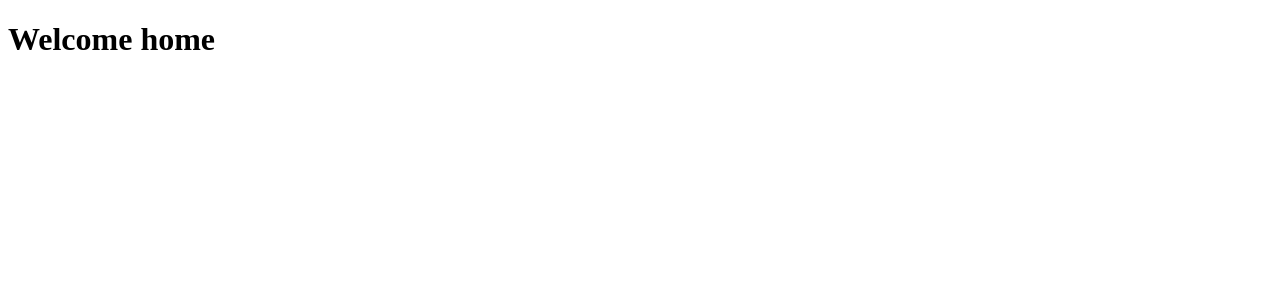
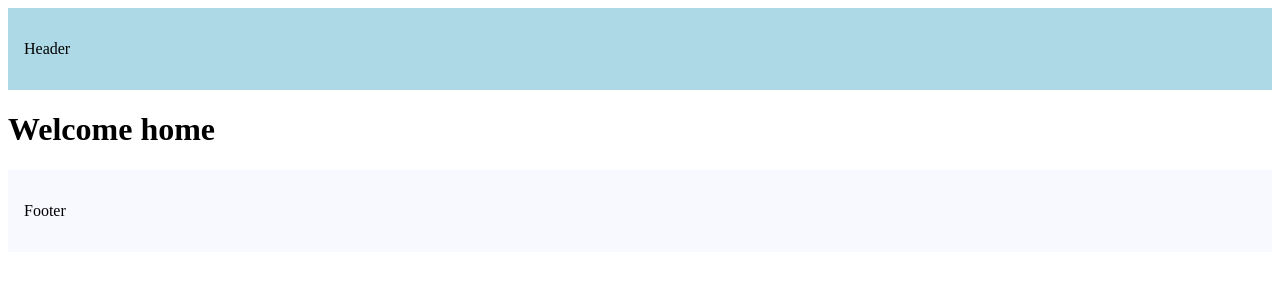
Before and after one commit to firoliyos/Next-Js-learn, a Next.js app: page / in a window 1280 px wide. Shown: the top 300 px of the page. Built offline with nearby package versions, Linux system fonts and the light colour scheme.

Commit message:
last-one

```diff
--- a/src/app/layout.tsx
+++ b/src/app/layout.tsx
@@ -10,7 +10,25 @@ export default function RootLayout({
 }) {
   return (
     <html lang="en">
-      <body>{children}</body>
+      <body>
+        <header
+        style={{
+            backgroundColor: 'lightblue',
+            padding: '1rem',
+          }}
+        >
+        <p>Header</p>
+        </header>
+        {children}
+        <footer
+        style={{
+            backgroundColor: 'ghostwhite',
+            padding: '1rem',
+        }}
+        >
+        <p>Footer</p>
+        </footer>
+      </body>
     </html>
   )
 }
```
Also changed, not shown: src/app/products/[productId]/layout.tsx (added, +10 -0 lines).
